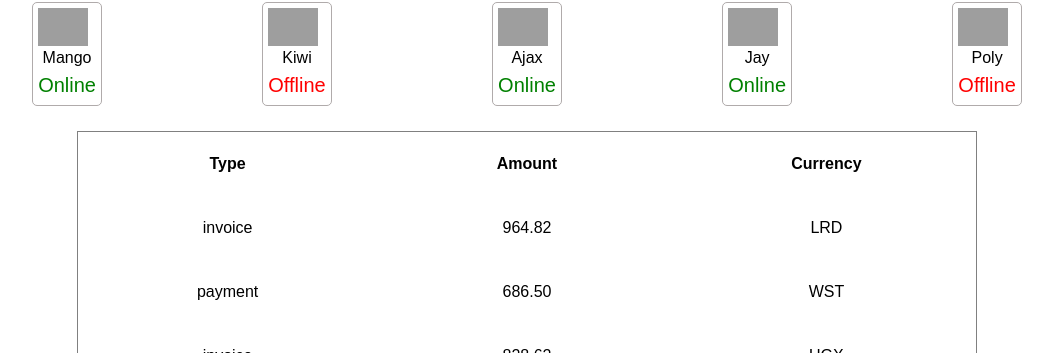
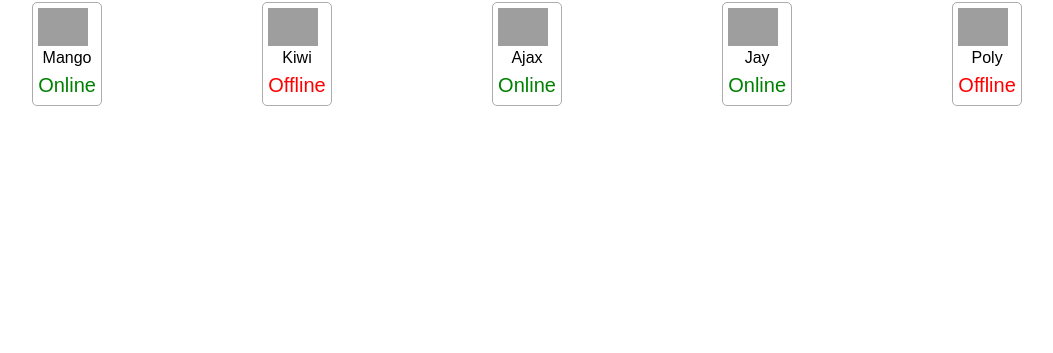
Before and after one commit to GaRubos/goit-react-hw-01, a React (Vite) app: page / in a window 1280 px wide. Shown: the part 447-800 px from the top of the page, without its empty margins (113-1166 px from the left). Built offline with nearby package versions, Linux system fonts and the light colour scheme; grey boxes are pictures that could not be loaded.

Commit message:
спроба змінити ім'я

```diff
--- a/src/Components/App.jsx
+++ b/src/Components/App.jsx
@@ -4,8 +4,8 @@ import friends from "../assets/friends.json";
 import Profile from "./Profile/Profile";
 import userData from "../assets/userData.json";
 
-import TransactionHistory from "./TransactionHistory/TransactionHistory";
-import transactions from "../assets/transactions.json";
+// import TransactionHistory from "./TransactionHistory/TransactionHistory";
+// import transactions from "../assets/transactions.json";
 
 const App = () => {
   return (
@@ -18,7 +18,7 @@ const App = () => {
         stats={userData.stats}
       />
       <FriendList friends={friends} />
-      <TransactionHistory items={transactions} />
+      {/* <TransactionHistory items={transactions} /> */}
     </>
   );
 };
```
